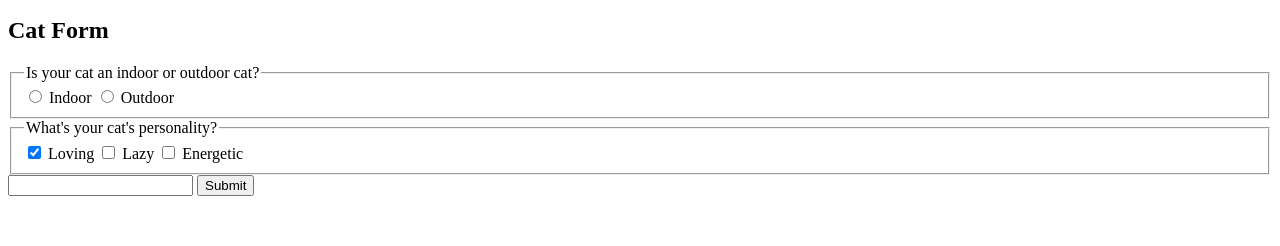
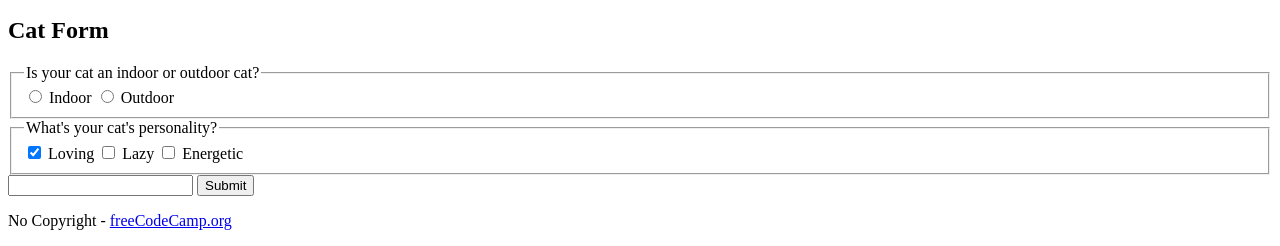
Before and after one commit to huseyinkarakullukcu/freecodecamp, a plain HTML site: page cat/index.html in a window 1280 px wide. Shown: the part 1419-1665 px from the top of the page. Before the commit the page ends 1623 px from the top, so only its background shows below. Drawn offline with Linux system fonts and the light colour scheme.

Commit message:
cat photos

```diff
--- a/cat/index.html
+++ b/cat/index.html
@@ -62,13 +62,33 @@ Step - 12
 
          -->
 
+<!--
+    Tüm sayfalar <!DOCTYPE html> ile başlamalıdır. Bu özel dize, bildirim olarak bilinir ve tarayıcının sektör çapındaki spesifikasyonları karşılamaya çalışmasını sağlar.
 
+    <!DOCTYPE html> tarayıcılara belgenin HTML'nin en son sürümü olan bir HTML5 belgesi olduğunu söyler.
+-->
     <!DOCTYPE html>
+    <!--
+    Sayfanın tüm içeriğinin bir html öğesinin içine yerleştirildiğine dikkat edin. Html öğesi, bir HTML sayfasının kök öğesidir ve sayfadaki tüm içeriği sarar.
+    Ayrıca html öğesine lang özelliğini ekleyerek sayfanızın dilini de belirleyebilirsiniz.
+
+-->
     <html lang="en">
+        <!--
+            Head öğesi, belgenin başlığı, stil sayfalarına bağlantılar ve komut dosyaları gibi belgeyle ilgili meta verileri içermek için kullanılır. Meta veriler, sayfa hakkında doğrudan sayfada görüntülenmeyen bilgilerdir.
+        -->
     <head>
+        <!--
+            Başlığa meta öğeler ekleyerek tarayıcı davranışını ayarlayabilirsiniz.
+
+            Head öğesinin içine, charset adlı özniteliğe sahip bir meta öğeyi yerleştirin. Değeri, tarayıcıya sayfa için karakterleri nasıl kodlayacağını söyleyen utf-8 olarak ayarlayın.
+        -->
         <meta charset="UTF-8">
         <meta name="viewport" content="width=device-width, initial-scale=1.0">
-        <title>Document</title>
+        <!--
+            Başlık öğesi, tarayıcıların sayfanın başlık çubuğunda veya sekmesinde ne göstereceğini belirler.
+        -->
+        <title>CatPhotoApp</title>
     </head>
     <body>
         <main>
@@ -179,6 +199,8 @@ Step - 12
       </section>
 
         </main>
-        <footer></footer>
+        <footer>
+            <p>No Copyright - <a href="https://www.freecodecamp.org">freeCodeCamp.org</a></p>
+        </footer>
     </body>
     </html>
```
